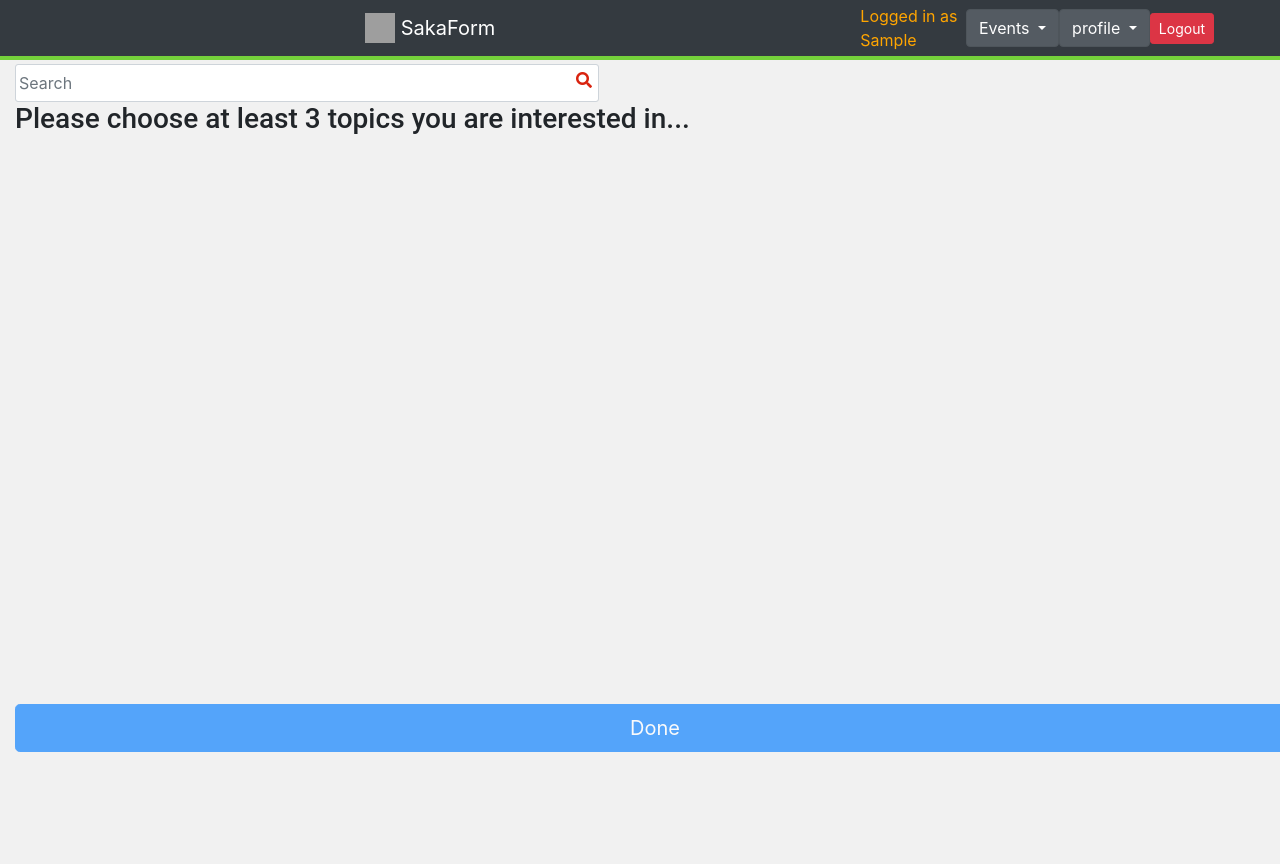
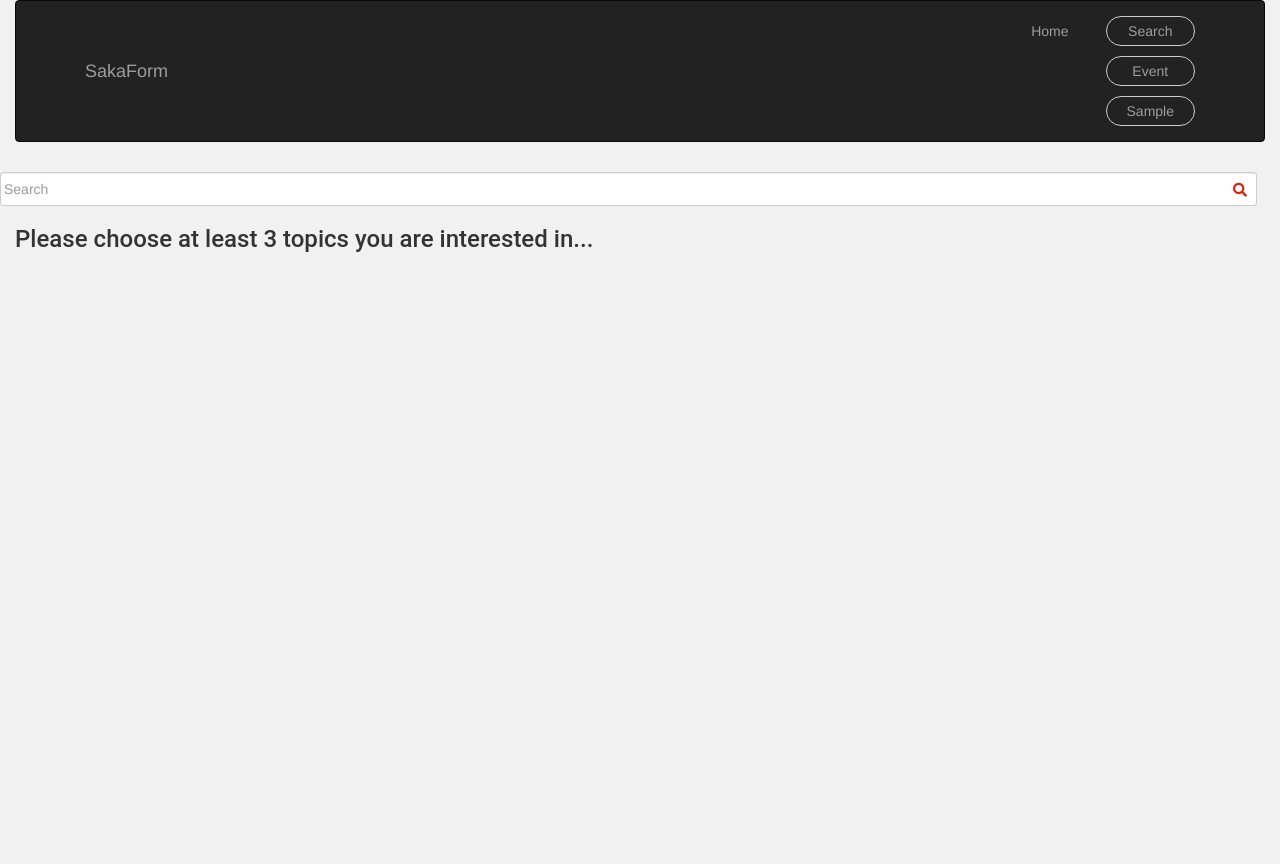
Before and after one commit to MuthangaShem/Saka_Form, a Django app: page /event/interests/ in a window 1280 px wide. After the commit the page ends 252 px from the top, so only its background shows below. Run offline with Django 3.2, Linux system fonts and the light colour scheme; the visitor is signed in with stand-in values (Sample User, id 1); data that the repository does not hold is empty; some libraries are stand-ins or nearby versions; some web fonts are replaced; grey boxes are pictures that could not be loaded.

Commit message:
edited navbar

```diff
--- a/app/forms.py
+++ b/app/forms.py
@@ -12,8 +12,8 @@ class Event_Creation(forms.ModelForm):
         fields = ('event_title', 'event_image', 'event_location', 'event_category', 'event_status',
                   'event_charges', 'event_description', 'number_of_tickets', 'event_type', 'event_date',)
         widgets = {
-                  'event_date': DateInput(),
-        }
+                  'event_date': DateInput()
+                  }
 
 
         def __init__(self, data=None, *args, **kwargs):
--- a/static/css/styles.css
+++ b/static/css/styles.css
@@ -666,9 +666,9 @@ html, body {
   font-family: 'Font Awesome\ 5 Free';
 }
 
-.col-lg-3 .col-md-3 .col-sm-4 .col-xs-6 {
+/*.col-lg-3 .col-md-3 .col-sm-4 .col-xs-6 {
   height: 100%
-}
+}*/
 
 .answer {
   display: none;
@@ -689,3 +689,69 @@ html, body {
 .fa_minus:before {
   content: "-"
 }
+
+/* new navbar css*/
+/*
+Code snippet by maridlcrmn for Bootsnipp.com
+Follow me on Twitter @maridlcrmn
+*/
+
+.navbar-brand { position: relative; z-index: 2; }
+
+.navbar-nav.navbar-right .btn { position: relative; z-index: 2; padding: 4px 20px; margin: 10px auto; transition: transform 0.3s; }
+
+.navbar .navbar-collapse { position: relative; overflow: hidden !important; }
+.navbar .navbar-collapse .navbar-right > li:last-child { padding-left: 22px; }
+
+.navbar .nav-collapse { position: absolute; z-index: 1; top: 0; left: 0; right: 0; bottom: 0; margin: 0; padding-right: 120px; padding-left: 80px; width: 100%; }
+.navbar.navbar-default .nav-collapse { background-color: #f8f8f8; }
+.navbar.navbar-inverse .nav-collapse { background-color: #222; }
+.navbar .nav-collapse .navbar-form { border-width: 0; box-shadow: none; }
+.nav-collapse>li { float: right; }
+
+.btn.btn-circle { border-radius: 50px; }
+.btn.btn-outline { background-color: transparent; }
+
+.navbar-nav.navbar-right .btn:not(.collapsed) {
+    background-color: rgb(111, 84, 153);
+    border-color: rgb(111, 84, 153);
+    color: rgb(255, 255, 255);
+}
+
+.navbar.navbar-default .nav-collapse,
+.navbar.navbar-inverse .nav-collapse {
+    height: auto !important;
+    transition: transform 0.3s;
+    transform: translate(0px,-50px);
+}
+.navbar.navbar-default .nav-collapse.in,
+.navbar.navbar-inverse .nav-collapse.in {
+    transform: translate(0px,0px);
+}
+
+
+@media screen and (max-width: 767px) {
+    .navbar .navbar-collapse .navbar-right > li:last-child { padding-left: 15px; padding-right: 15px; }
+
+    .navbar .nav-collapse { margin: 7.5px auto; padding: 0; }
+    .navbar .nav-collapse .navbar-form { margin: 0; }
+    .nav-collapse>li { float: none; }
+
+    .navbar.navbar-default .nav-collapse,
+    .navbar.navbar-inverse .nav-collapse {
+        transform: translate(-100%,0px);
+    }
+    .navbar.navbar-default .nav-collapse.in,
+    .navbar.navbar-inverse .nav-collapse.in {
+        transform: translate(0px,0px);
+    }
+
+    .navbar.navbar-default .nav-collapse.slide-down,
+    .navbar.navbar-inverse .nav-collapse.slide-down {
+        transform: translate(0px,-100%);
+    }
+    .navbar.navbar-default .nav-collapse.in.slide-down,
+    .navbar.navbar-inverse .nav-collapse.in.slide-down {
+        transform: translate(0px,0px);
+    }
+}
--- a/templates/base.html
+++ b/templates/base.html
@@ -8,72 +8,85 @@
     <meta charset="utf-8">
     <meta name="viewport" content="width=device-width, initial-scale=1.0">
     <link rel="shortcut icon" href="https://i.imgur.com/PbCNmPB.png" type="image/x-icon">
+    <script src="//code.jquery.com/jquery-1.11.1.min.js"></script>
     <link rel="stylesheet" href="https://maxcdn.bootstrapcdn.com/bootstrap/4.0.0/css/bootstrap.min.css" integrity="sha384-Gn5384xqQ1aoWXA+058RXPxPg6fy4IWvTNh0E263XmFcJlSAwiGgFAW/dAiS6JXm" crossorigin="anonymous">
+    <script src="//maxcdn.bootstrapcdn.com/bootstrap/3.3.0/js/bootstrap.min.js"></script>
 
     <title>Saka Form</title>
     {% block styles %}
       {% bootstrap_css %}
-      <link rel="stylesheet" href="{% static 'css/styles.css' %}">
       <link rel="stylesheet" href="https://fonts.googleapis.com/css?family=Akronim">
       <link href="https://fonts.googleapis.com/icon?family=Material+Icons" rel="stylesheet">
       <link rel="stylesheet" href="https://use.fontawesome.com/releases/v5.0.13/css/all.css" integrity="sha384-DNOHZ68U8hZfKXOrtjWvjxusGo9WQnrNx2sqG0tfsghAvtVlRW3tvkXWZh58N9jp" crossorigin="anonymous">
+      <link href="//maxcdn.bootstrapcdn.com/bootstrap/3.3.0/css/bootstrap.min.css" rel="stylesheet" id="bootstrap-css">
+      <link rel="stylesheet" href="{% static 'css/styles.css' %}">
     {% endblock %}
   </head>
 
-  <body style=" margin: 0;padding: 0;margin-top: 5%;height:100vh">
-    <nav class="navbar navbar-expand-lg navbar-dark bg-dark fixed-top" role="navigation" style="height: 60px; border-bottom: solid #75D13B 4px;">
-      <div class="navbar-header" style=" float: left;padding: 15px; text-align: center;width: 100%;">
-        <a class="navbar-brand" href="{% url 'home' %}" style="float:none;">
-          <img src="https://i.imgur.com/PbCNmPB.png" width="30" height="30" class="d-inline-block align-top" alt="">
-          SakaForm
-        </a>
-      </div>
-      {% if user.is_authenticated %}
-        <h7 style="color: orange">Logged in as
-          {{user.username|title}}
-        </h7>
+  <body style=" margin: 0;padding: 0;">
+    <div class="container-fluid">
+    <nav class="navbar navbar-expand-lg navbar-inverse ">
+      <div class="container">
+        <div class="navbar-header">
+          <button type="button" class="navbar-toggle collapsed" data-toggle="collapse" data-target="#navbar-collapse-3">
+            <span class="sr-only">Toggle navigation</span>
+            <span class="icon-bar"></span>
+            <span class="icon-bar"></span>
+            <span class="icon-bar"></span>
+          </button>
+          <a class="navbar-brand" href="{% url 'home' %}">SakaForm</a>
+        </div>
 
-        <div class="dropdown show">
-          <a class="btn btn-secondary dropdown-toggle" href="#" role="button" id="dropdownMenuLink" data-toggle="dropdown" aria-haspopup="true" aria-expanded="false">
-            Events
-          </a>
+        <div class="collapse navbar-collapse" id="navbar-collapse-3">
+          <ul class="nav navbar-nav navbar-right">
 
-          <div class="dropdown-menu" aria-labelledby="dropdownMenuLink">
-            <a class="dropdown-item" href="{% url 'event:create_event' %}">Create Event</a>
+              {% if user.is_authenticated %}
+            <li><a href="{% url 'home' %}">Home</a></li>
+            <li>
+              <a class="btn btn-default btn-outline btn-circle collapsed"  data-toggle="collapse" href="#nav-collapse3" aria-expanded="false" aria-controls="nav-collapse3">Search</a>
+              <a class="btn btn-default btn-outline btn-circle collapsed"  data-toggle="collapse" href="#nav-collapse1" aria-expanded="false" aria-controls="nav-collapse1">Event</a>
+              <a class="btn btn-default btn-outline btn-circle collapsed"  data-toggle="collapse" href="#nav-collapse2" aria-expanded="false" aria-controls="nav-collapse2">{{user.username|title}}</a>
+              {% else %}
+              <a href="{% url 'accounts:signup' %}" class="btn-circle btn-primary navbar-btn">Sign Up</a>
+              <a href="{% url 'accounts:login' %}" class="btn-circle btn-primary navbar-btn">Login</a>
+              {% endif %}
+            </li>
+          </ul>
+          <ul class="collapse nav navbar-nav nav-collapse" id="nav-collapse1">
+            {% if user.is_authenticated %}
+            <li><a href="{% url 'event:create_event' %}">Create Event</a></li>
             {% if user.profile.event_set.all %}
-            <a class="dropdown-item" href="{% url 'event:manage_event' %}">Manage Event(s)</a>
+            <li><a href="{% url 'event:manage_event' %}">Manage Event(s)</a></li>
+          </ul>
             {% endif %}
+          <ul class="collapse nav navbar-nav nav-collapse" id="nav-collapse2">
+            <li><a href="{% url 'accounts:logout' %}" class="btn-circle btn-danger navbar-btn">Logout</a></li>
+            <li><a href="{% url 'accounts:settings' %}">Profile Preferences</a></li>
+            <li><a href="{% url 'accounts:password' %}">Manage Password</a></li>
+          </ul>
+            {% endif %}
+          </ul>
+          <div class="collapse nav navbar-nav nav-collapse slide-down input-group" id="nav-collapse3">
+            <form id="custom-search-input">
+              {% csrf_token %}
+              <div class="input-group">
+                <input type="text" class="search-query form-control" name='search-term' placeholder="Search"/>
+                <span class="input-group-btn">
+                  <button class="btn btn-danger" type="button">
+                    <i class="fas fa-search"></i>
+                  </button>
+                </span>
+              </div>
+            </form>
           </div>
         </div>
-
-        <div class="dropdown show">
-          <a class="btn btn-secondary dropdown-toggle" href="#" role="button" id="dropdownMenuLink" data-toggle="dropdown" aria-haspopup="true" aria-expanded="false">
-            profile
-          </a>
-
-          <div class="dropdown-menu" aria-labelledby="dropdownMenuLink">
-            <a class="dropdown-item" href="{% url 'accounts:settings' %}">profile preferences</a>
-            <a class="dropdown-item" href="{% url 'accounts:password' %}">manage password</a>
-          </div>
-        </div>
-
-        <a href="{% url 'accounts:logout' %}">
-          <button style="margin-right: 50px" class="btn btn-danger btn-sm" id="navbarNavDropdown">Logout</button>
-        </a>
-
-      {% else %}
-        <a href="{% url 'accounts:signup' %}">
-          <button style="margin-right: 50px" class="btn btn-danger btn-sm" id="navbarNavDropdown">Sign Up</button>
-        </a>
-        <a href="{% url 'accounts:login' %}">
-          <button style="margin-right: 50px" class="btn btn-danger btn-sm" id="navbarNavDropdown">Login</button>
-        </a>
-      {% endif %}
+      </div>
     </nav>
+    </div>
 
     <form id="custom-search-input">
       {% csrf_token %}
-      <div class="input-group col-md-6">
+      <div class="input-group">
         <input type="text" class="search-query form-control" name='search-term' placeholder="Search"/>
         <span class="input-group-btn">
           <button class="btn btn-danger" type="button">
@@ -107,6 +120,7 @@
       <script src="https://cdnjs.cloudflare.com/ajax/libs/popper.js/1.12.9/umd/popper.min.js" integrity="sha384-ApNbgh9B+Y1QKtv3Rn7W3mgPxhU9K/ScQsAP7hUibX39j7fakFPskvXusvfa0b4Q" crossorigin="anonymous"></script>
       <script src="https://maxcdn.bootstrapcdn.com/bootstrap/4.0.0/js/bootstrap.min.js" integrity="sha384-JZR6Spejh4U02d8jOt6vLEHfe/JQGiRRSQQxSfFWpi1MquVdAyjUar5+76PVCmYl" crossorigin="anonymous"></script>
       <script src="https://cdnjs.cloudflare.com/ajax/libs/popper.js/1.12.9/umd/popper.min.js" integrity="sha384-ApNbgh9B+Y1QKtv3Rn7W3mgPxhU9K/ScQsAP7hUibX39j7fakFPskvXusvfa0b4Q" crossorigin="anonymous"></script>
+      <script src="//code.jquery.com/jquery-1.11.1.min.js"></script>
       <script src="{% static 'js/jquery.geocomplete.min.js' %}"></script>
       <script src="{% static 'js/app.js' %}"></script>
       {% bootstrap_javascript %}
```
Also changed, not shown: 1 other file.
